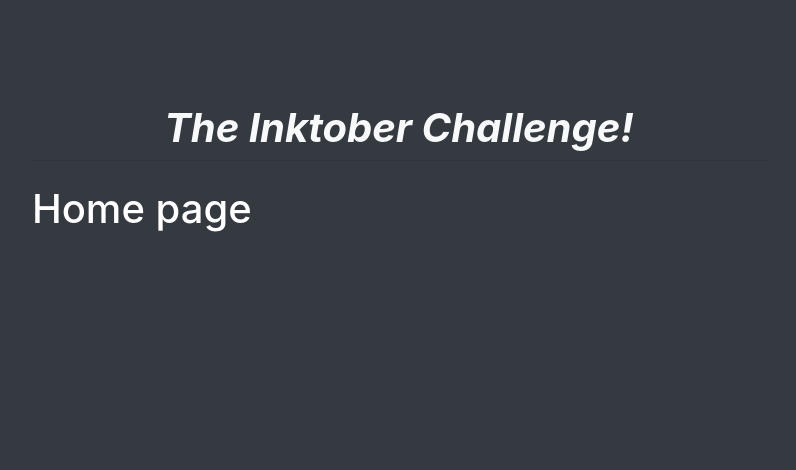
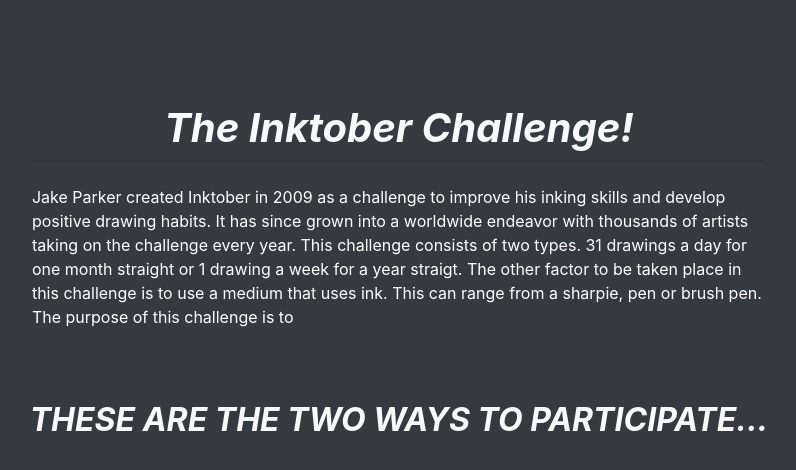
Before and after one commit to grantlouisales/Django-Inktober, a Django app: page / in a window 1280 px wide. Shown: the part 56-526 px from the top of the page, without its empty margins (241-1037 px from the left). Run offline with Django 3.2, Linux system fonts and the light colour scheme; some libraries are stand-ins or nearby versions.

Commit message:
changes to home page

```diff
--- a/InktoberSite/templates/InktoberSite/base.html
+++ b/InktoberSite/templates/InktoberSite/base.html
@@ -32,7 +32,7 @@
 
     <div id="content", name="content", class="main">
         <div class="row justify-content-center">
-            <div class="col-7">
+            <div class="col-7 word-break">
                 <br><br></br></br>
                 <h1 class="mt-2 row justify-content-center text-light font-weight-bold font-italic">The Inktober Challenge!</h1>
                 <hr class="mt-0 mb-4">
--- a/InktoberSite/templates/InktoberSite/home.html
+++ b/InktoberSite/templates/InktoberSite/home.html
@@ -1,8 +1,30 @@
 {% extends 'InktoberSite/base.html' %}
-{% block title %}
-Home
-{% endblock %}
+<!doctype html>
+<html lang=en>
+    <link rel="stylesheet" href="https://cdn.jsdelivr.net/npm/bootstrap@4.5.3/dist/css/bootstrap.min.css" integrity="sha384-TX8t27EcRE3e/ihU7zmQxVncDAy5uIKz4rEkgIXeMed4M0jlfIDPvg6uqKI2xXr2" crossorigin="anonymous">
+    <head>
+        <title>{% block title %} Home Page {% endblock %}</title>
+    </head>
+    <body>
+        {% block content %}
+            <p> Jake Parker created Inktober in 2009 as a challenge to improve his inking skills and develop positive drawing habits.
+                It has since grown into a worldwide endeavor with thousands of artists taking on the challenge every year.
+                This challenge consists of two types. 31 drawings a day for one month straight or
+                1 drawing a week for a year straigt. The other factor to be taken place in this challenge is to use a
+                medium that uses ink. This can range from a sharpie, pen or brush pen. The purpose of this challenge is to
+                </p>
+                <br></br>
+            <h2 class="mt-2 row justify-content-center text-light font-weight-bold font-italic"> THESE ARE THE TWO WAYS TO PARTICIPATE... </h2>
+        {% endblock %}
 
-{% block content %}
-<h1> Home page </h1>
-{% endblock %}
+    <!-- Optional JavaScript -->
+    <!-- jQuery first, then Popper.js, then Bootstrap JS -->
+    <script src="https://code.jquery.com/jquery-3.3.1.slim.min.js" integrity="sha384-q8i/
+    X+965DzO0rT7abK41JStQIAqVgRVzpbzo5smXKp4YfRvH+8abtTE1Pi6jizo" crossorigin="anonymous"></script>
+    <script src="https://cdnjs.cloudflare.com/ajax/libs/popper.js/1.14.7/umd/popper.min.js" integrity="
+    sha384-UO2eT0CpHqdSJQ6hJty5KVphtPhzWj9WO1clHTMGa3JDZwrnQq4sF86dIHNDz0W1" crossorigin="anonymous"></script>
+    <script src="https://stackpath.bootstrapcdn.com/bootstrap/4.3.1/js/bootstrap.min.js" integrity="
+    sha384-JjSmVgyd0p3pXB1rRibZUAYoIIy6OrQ6VrjIEaFf/nJGzIxFDsf4x0xIM+B07jRM" crossorigin="anonymous"></script>
+
+    </body>
+</html>
```
